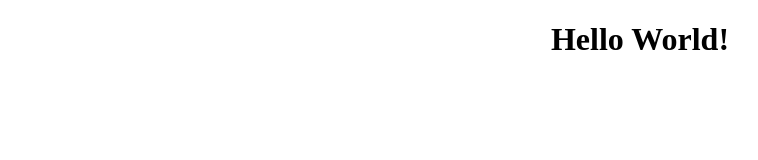
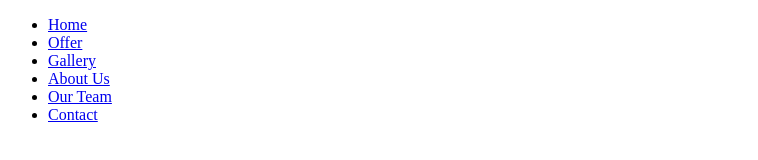
Before and after one commit to conspir0/15.menu-js, a website: page index.html in a window 1280 px wide. Shown: the whole page, without its empty margins (0-758 px from the left). Drawn offline with Linux system fonts and the light colour scheme.

Commit message:
Create HTML DOM structure in JS

```diff
--- a/css/style.css
+++ b/css/style.css
@@ -1,9 +1,3 @@
-h1 {
-  text-align: center;
-}
+h1 { text-align: center; }
 
-.change-font-color {
-  color: red;
-}
-
-/*# sourceMappingURL=style.css.map */
+.change-font-color { color: red; }
--- a/index.html
+++ b/index.html
@@ -4,9 +4,8 @@
         <meta charset="utf-8">
         <title>Menu - JavaScript</title>
         <link rel="stylesheet" type="text/css" href="css/style.css">
+        <script defer src="js/script.js"></script>
     </head>
     <body>
-        <h1>Hello World!</h1>
-        <script src="js/script.js"></script>
     </body>
 </html>
--- a/js/script.js
+++ b/js/script.js
@@ -2,11 +2,40 @@
 
 document.addEventListener('DOMContentLoaded', function() {
 
-    console.log('Hello World!');
+    // Create ul
+    const createUl = document.createElement('ul');
+    createUl.classList.add('nav');
 
-    const title = document.querySelector('h1');
+    document.body.appendChild(createUl);
 
-    title.addEventListener('click', function() {
-        title.classList.toggle('change-font-color');
-    })
+    let createLi = '';
+    let createLink = '';
+    for(let i = 0; i < 6; i++) {
+
+    // Create ul > li
+    createLi = document.createElement('li');
+    createLi.classList.add('nav-elem');
+    createUl.appendChild(createLi);
+
+    // Create ul > li > a
+    createLink = document.createElement('a');
+    createLink.classList.add('nav-link');
+    createLink.href = '#';
+    createLi.appendChild(createLink);
+    }
+    // Add active class to first li element
+    createUl.firstChild.classList.add('nav-elem-active');
+
+    // Create constances
+    const ul = document.querySelector('.nav');
+    const li = ul.querySelectorAll('.nav-elem');
+
+    // Add names of menu boxes
+    li[0].children[0].innerText = 'Home';
+    li[1].children[0].innerText = 'Offer';
+    li[2].children[0].innerText = 'Gallery';
+    li[3].children[0].innerText = 'About Us';
+    li[4].children[0].innerText = 'Our Team';
+    li[5].children[0].innerText = 'Contact';
+
 })
```
